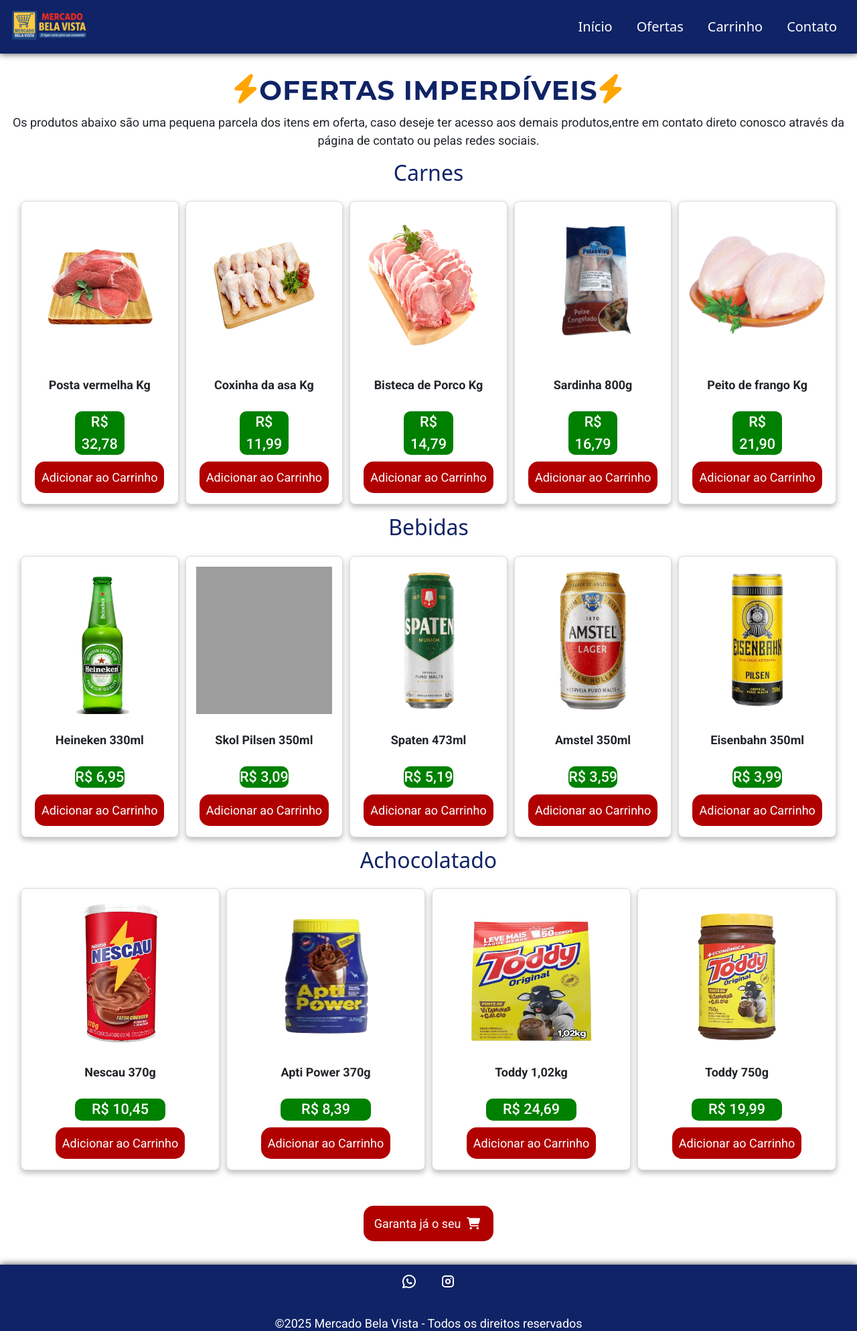
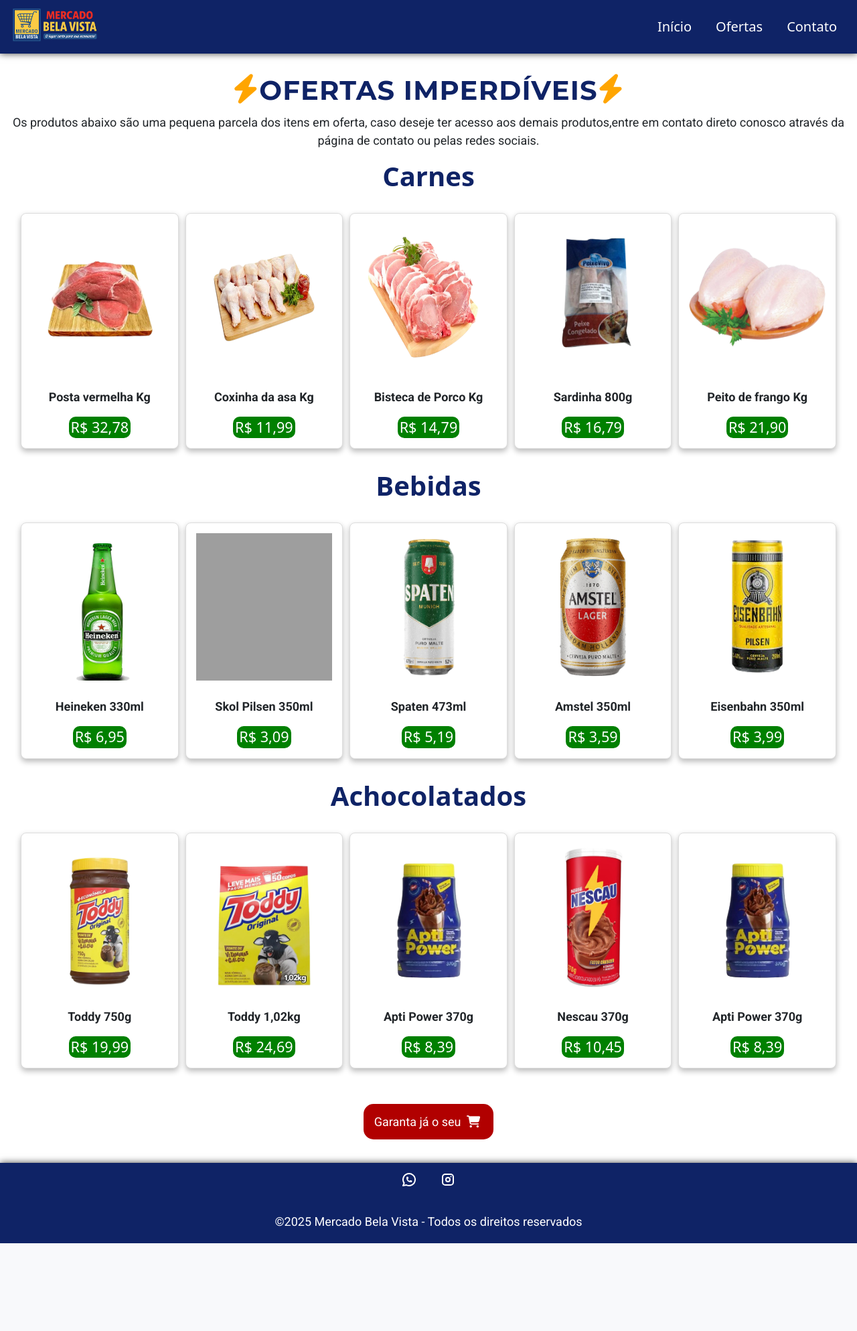
Before and after one commit to FernandoConsolinRosa11/SiteProjetoFacul, a PHP site: page /DevModerna/ofertas in a window 1280 px wide. Shown: the top 1987 px of the page at 67% size. After the commit the page ends 1856 px from the top, so only its background shows below. Run offline with PHP 8.4, Linux system fonts and the light colour scheme; some libraries are stand-ins or nearby versions; grey boxes are pictures that could not be loaded.

Commit message:
RemoçãoDoCarrinho+Ajustes

```diff
--- a/css/estilo.css
+++ b/css/estilo.css
@@ -44,7 +44,7 @@ h2 {
   color: #ebdb00;
   transform: scale(1.3);
 }
-.navbar-brand{
+.navbar-brand {
   float: left;
 }
 .main {
@@ -126,13 +126,6 @@ section {
   color: var(--darkblue);
 }
 
-.text-success {
-  background-color: green;
-  color: white !important;
-  border-radius: 10px;
-  margin: 0 80px 10px 80px;
-}
-
 .grade {
   background-color: #fff;
   border: 1px solid #ddd;
@@ -146,28 +139,31 @@ section {
   flex-direction: column;
   justify-content: space-between;
   margin: 5px;
+  padding-bottom:15px;
   img {
     max-width: 100%;
     height: auto;
     border-radius: 4px;
     margin-bottom: 10px;
   }
-  .text-success{
+  .text-success {
+    background-color: green;
+    color: white !important;
+    border-radius: 10px;
+    max-width: fit-content;
+    padding: 0 3px 0 3px;
     font-weight: 500;
-    color: var(--primary-color);
     font-size: 1.2em;
     margin-top: 10px;
+    margin: auto;
   }
-}
-.grade:hover {
-  transform: translateY(-15px);
 }
 
 .especial {
   background-color: var(--Red);
   color: var(--Clear);
   padding: 10px;
-  border-radius: 15px ;
+  border-radius: 15px;
   text-decoration: none;
   transition: 0.5s all;
   cursor: pointer;
@@ -199,7 +195,7 @@ textarea {
   color: orange !important; /* Ou outra cor que se destaque */
   font-size: 1.1em; /* Ligeiramente maior */
 }
-.table-blue{
+.table-blue {
   color: var(--darkblue);
 }
 /*-------Responsividade---------*/
@@ -225,7 +221,7 @@ textarea {
     text-align: center;
     font-size: 1.5em;
   }
-  .title{
+  .title {
     font-size: 26px;
   }
   .navbar-toggler {
@@ -235,7 +231,7 @@ textarea {
   #carouselExampleAutoplaying {
     display: none;
   }
-  .footer{
-    margin:0;
+  .footer {
+    margin: 0;
   }
 }
--- a/index.php
+++ b/index.php
@@ -13,23 +13,7 @@ function exibirProdutos($produtos, $tipoFiltro)
     echo '<div class="grade">';
     echo '<img src="' . $produto['imagem'] . '" alt="produto ' . $produto['nome'] . '" class="w-100">';
     echo '<p class="text-center"><strong>' . $produto['nome'] . '</strong></p>';
-    echo '<p class="text-center text-success">R$ ' . number_format($produto['preco'], 2, ',', '.') . '</p>';
-
-    echo '<p class="btn-add-carrinho text-center">';
-    // Criamos um array associativo com os dados do produto
-    $itemData = [
-        'id' => $produto['id'],
-        'nome' => $produto['nome'],
-        'preco' => $produto['preco'],
-        'unidade' => $produto['unidade'],
-        'imagem' => $produto['imagem'] // Adicione a imagem para exibir no carrinho, se desejar
-    ];
-    // Convertemos o array para JSON para armazenar no atributo data-item
-    echo '<button class="especial adicionar-ao-carrinho" data-item=\'' . json_encode($itemData) . '\'>';
-    echo 'Adicionar ao Carrinho';
-    echo '</button>';
-    echo '</p>';
-
+    echo '<span class="text-center text-success">R$ ' . number_format($produto['preco'], 2, ',', '.') . '</span>';
     echo '</div>';
   }
 }
@@ -77,9 +61,6 @@ function exibirProdutos($produtos, $tipoFiltro)
           </li>
           <li class="nav-item">
             <a class="nav-link" href="ofertas" title="Ofertas">Ofertas</a>
-          </li>
-          <li class="nav-item">
-            <a class="nav-link" href="carrinho" title="Ofertas">Carrinho</a>
           </li>
           <li class="nav-item">
             <a class="nav-link" href="contato" title="Contato">Contato</a>
@@ -152,8 +133,6 @@ function exibirProdutos($produtos, $tipoFiltro)
   </script>
   <script src="js/verificacao.js"></script>
   <script src="https://kit.fontawesome.com/963c23cf13.js" crossorigin="anonymous"></script>
-  <script src="js/carrinho.js"></script>
-  <script src="js/paginacarrinho.js"></script>
 </body>
 
 </html>
--- a/js/carrinho.js
+++ /dev/null
@@ -1,40 +0,0 @@
-// carrinho.js
-
-document.addEventListener('DOMContentLoaded', () => {
-    // Seleciona todos os botões com a classe 'adicionar-ao-carrinho'
-    const botoesAdicionar = document.querySelectorAll('.adicionar-ao-carrinho');
-
-    botoesAdicionar.forEach(botao => {
-        botao.addEventListener('click', (event) => {
-            // Pega os dados do item diretamente do atributo data-item
-            const itemString = event.target.dataset.item;
-            const item = JSON.parse(itemString); // Converte a string JSON de volta para objeto
-
-            adicionarItemAoCarrinho(item);
-            alert(`${item.nome} foi adicionado ao carrinho!`); // Feedback visual simples
-        });
-    });
-
-    function adicionarItemAoCarrinho(item) {
-        let carrinho = JSON.parse(localStorage.getItem('carrinho')) || [];
-
-        // Verifica se o item já está no carrinho
-        const itemExistente = carrinho.find(produto => produto.id === item.id);
-
-        if (itemExistente) {
-            // Se o item já existe, incrementa a quantidade
-            itemExistente.quantidade = (itemExistente.quantidade || 1) + 1;
-        } else {
-            // Se o item não existe, adiciona-o ao carrinho com quantidade 1
-            item.quantidade = 1;
-            carrinho.push(item);
-        }
-
-        // Salva o carrinho atualizado no localStorage
-        localStorage.setItem('carrinho', JSON.stringify(carrinho));
-        console.log('Carrinho atualizado:', carrinho);
-
-        // Opcional: Redirecionar para a página do carrinho após adicionar
-        // window.location.href = 'carrinho.php';
-    }
-});
--- a/js/paginacarrinho.js
+++ /dev/null
@@ -1,61 +0,0 @@
-// Função para inicializar o carrinho, carregando do localStorage ou criando um array vazio
-let carrinho = JSON.parse(localStorage.getItem("carrinho")) || [];
-
-/**
- * Atualiza a exibição do carrinho na tabela e o total geral.
- */
-function atualizarCarrinho() {
-  const tbody = document.querySelector("#tabela-carrinho tbody");
-  const totalGeralElement = document.getElementById("total-geral"); // Renomeado para evitar conflito com 'total' interno
-  tbody.innerHTML = ""; // Limpa o conteúdo atual da tabela
-  let total = 0;
-
-  // Itera sobre cada item no carrinho para criar as linhas da tabela
-  carrinho.forEach((item, index) => {
-    // Calcula o subtotal do item (preço * quantidade)
-    let subtotal = item.preco * item.quantidade;
-    total += subtotal; // Adiciona ao total geral
-
-    // Cria uma nova linha para a tabela
-    const row = document.createElement("tr");
-    row.innerHTML = `
-      <td>${item.nome}</td>
-      <td>R$ ${item.preco.toFixed(2).replace('.', ',')}</td>
-      <td>${item.quantidade}</td>
-      <td>R$ ${subtotal.toFixed(2).replace('.', ',')}</td>
-      <td>
-        <button class="btn btn-sm btn-danger" onclick="removerItem(${index})">Remover</button>
-      </td>
-    `;
-    tbody.appendChild(row); // Adiciona a linha à tabela
-  });
-
-  // Atualiza o texto do elemento que exibe o total geral
-  totalGeralElement.textContent = total.toFixed(2).replace('.', ',');
-
-  // Salva o carrinho atualizado no localStorage para garantir consistência
-  localStorage.setItem("carrinho", JSON.stringify(carrinho));
-}
-
-/**
- * Remove um item do carrinho com base no seu índice.
- * @param {number} index O índice do item a ser removido.
- */
-function removerItem(index) {
-  carrinho.splice(index, 1); // Remove o item do array
-  atualizarCarrinho(); // Atualiza a exibição do carrinho
-}
-
-/**
- * Limpa todos os itens do carrinho após confirmação do usuário.
- */
-function limparCarrinho() {
-  if (confirm("Tem certeza que deseja limpar o carrinho?")) {
-    carrinho = []; // Esvazia o array do carrinho
-    localStorage.removeItem("carrinho"); // Remove o item 'carrinho' do localStorage
-    atualizarCarrinho(); // Atualiza a exibição do carrinho
-  }
-}
-
-// Quando a página é carregada, atualiza o carrinho para exibir os itens existentes
-document.addEventListener("DOMContentLoaded", atualizarCarrinho);
--- a/js/produtos.json
+++ b/js/produtos.json
@@ -110,5 +110,13 @@
     "tipo": "achocolatado",
     "unidade": "g",
     "id": 3003
+  },
+   {
+    "nome": "Apti Power 370g",
+    "preco": 8.39,
+    "imagem": "img/aptipower.png",
+    "tipo": "achocolatado",
+    "unidade": "g",
+    "id": 3003
   }
 ]
--- a/paginas/ofertas.php
+++ b/paginas/ofertas.php
@@ -4,17 +4,17 @@
         demais
         produtos,entre em contato direto conosco através da página de contato ou pelas redes sociais.</p>
     <section id="produtos">
-        <h2 class="text-blue">Carnes</h2>
+        <h2 class="text-blue fs-1 fw-bold m-3">Carnes</h2>
         <div class="container-flex">
             <?php exibirProdutos($produtos, 'carne'); ?>
         </div>
 
-        <h2 class="text-blue">Bebidas</h2>
+        <h2 class="text-blue fs-1 fw-bold m-3">Bebidas</h2>
         <div class="container-flex">
             <?php exibirProdutos($produtos, 'bebida'); ?>
         </div>
 
-        <h2 class="text-blue">Achocolatado</h2>
+        <h2 class="text-blue fs-1 fw-bold m-3">Achocolatados</h2>
         <div class="container-flex">
             <?php exibirProdutos($produtos, 'achocolatado'); ?>
         </div>
```
Also changed, not shown: paginas/carrinho.php (deleted, +0 -26 lines).
